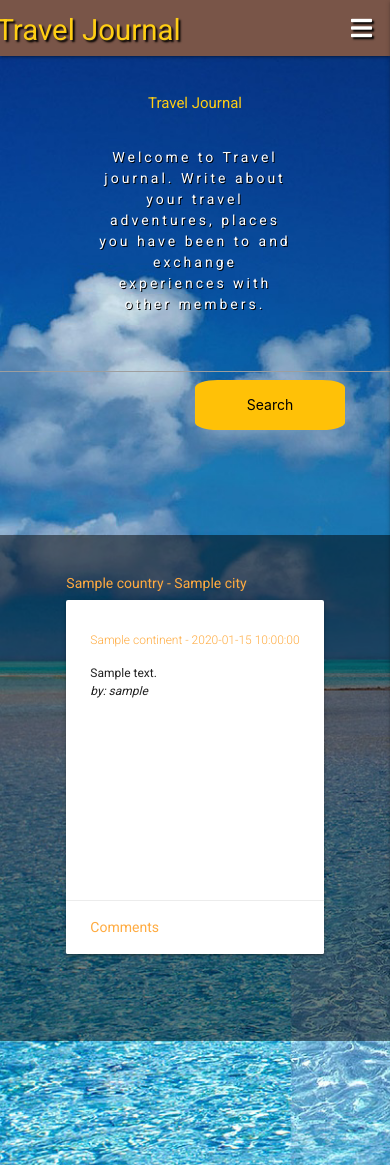
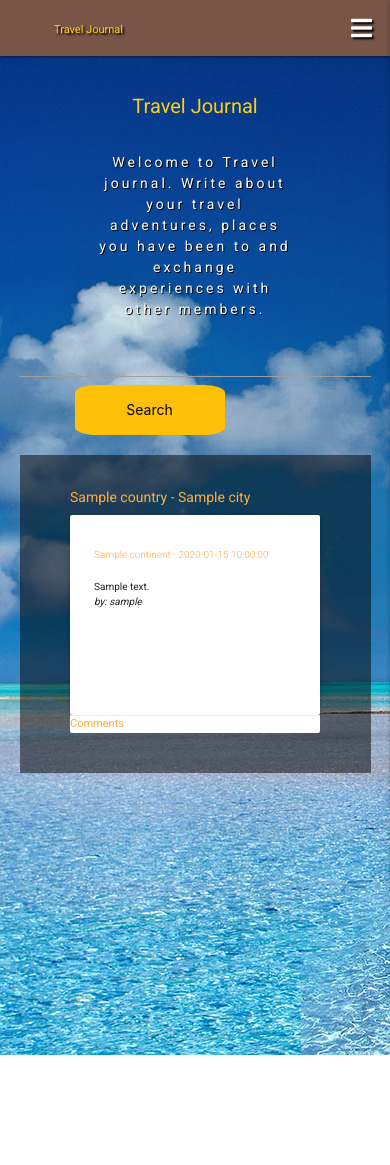
Before and after one commit to Code-Institute-Submissions/Pretro-MS3_Travelbook_AprResub, a Flask app: page / in a window 390 px wide. After the commit the page ends 1055 px from the top, so only its background shows below. Run offline with Flask 2, Linux system fonts and the light colour scheme; a database or web service that is not in the repository returns one stand-in record (values such as "Sample title"); some libraries are stand-ins or nearby versions.

Commit message:
Finishing the responsiveness part on the templates

```diff
--- a/static/css/style.css
+++ b/static/css/style.css
@@ -130,7 +130,7 @@ h3{
 line-height: 5%;
 color: #efed40;
 text-align: center;
-margin-bottom: 15px;
+margin-bottom: 55px;
 }
 .loginbox p{
     margin: 0;
@@ -187,9 +187,7 @@ margin-bottom: 15px;
 .card .card-content{
     height: 200px !important;
 }
-.travel-card{
-    height: 350px;
-}
+
 .travel-card .header{
     color: #ffab40;
 
@@ -205,7 +203,6 @@ margin-bottom: 15px;
     display: flex;
     justify-content: center;
     align-items: center;
-    min-height: 100vh;
     background: rgba(0, 0, 0, .5);
     width: 100%;
     padding: 20px;
@@ -281,207 +278,89 @@ margin-bottom: 15px;
     margin-bottom: 4px;
     margin-left: 50px;
 }
-
 a {
     text-decoration: none;
     margin-left: 30px;
 }
-
 span.activator{
     color: #FFAB40;
 }
 
-/* Profile section*/
-.row{
-    margin-bottom: 350px;
-}
-
-.card .card-content .card-title{
-    font-size: 12px;
-}
-
-@media (max-width:280px){
-    body{
-        width: 104%;
-    }
-    .boton{
-        margin-left: -95px;
-    }
-        .card .card-content{
-        height: 250px !important;
-        }
-}
-
-
-@media (max-width: 320px){
-   .fa-folder-open:before, .fa-globe:before, .fa-city:before,
-    .fa-align-left:before, .fa-calendar-alt:before {
-        display:none;
-   }
-
-}
-
-@media (max-width: 360px){
-    nav .brand-logo.center{
-        left:25%;
-    }
-    .titles h1 {
-        font-size:20px;
-    }
-     .card .card-content p, .card .card-reveal .card-title, .collection .collection-item.avatar p {
-        font-size:10px;
-    }
-    .card .card-title.activator{
-        font-size:12px;
-    }
-    .loginbox{
-        top: 75%;
-    }
-    .light-blue.lighten-1{
-        left:4px;
-    }
-      .red.accent-4{
-        left:1px;
-    }
-    .row .col.s12{
-        height: 450px;
-    }
-    h3 {
-        font-size:25px;
-    }
-    .alertas{
-        font-size:20px;
+@media (min-width: 280px) and (max-width: 768px){
+    html{
+        height: 125vh;
     }
 
-}
-@media (max-width: 375px){
-.card .card-content p{
-font-size:10px;
-}
-.red.accent-4{
-    margin-left:1px;
-}
-}
+    body{
+        background-size: auto;
+    }
 
-@media (max-width: 411px){
-    .loginbox{
-        top:85%;
+    .titles h1{
+        font-size: 20px;
     }
-    body{
-        height:130vh;
+    .boton {
+        left: 55px;
     }
-    .alertas{
-        font-size:15px;
+    nav .brand-logo.center {
+        font-size: 20px;
     }
-    .light-blue.lighten-1{
-        margin-left:1px;
+
+    .card .card-content {
+        width: 250px;
     }
-     h3 {
-        font-size:25px;
-    }
-}
-
-
-@media (max-width: 414px){
-    .titles h1{
-        font-size:15px;
-    }
-    .loginbox{
-        top:57%;
-    }
-    body{
-        height:100vh;
-    }
-    .alertas{
-        font-size:15px;
-    }
-    .light-blue.lighten-1{
-        margin-left:1px;
-    }
-      h3 {
-        font-size:25px;
-    }
-}
-
-@media(max-width:540px){
-    .loginbox{
-        margin-top: 230px;
-    }
-    .alertas{
-        font-size: 14px;
-    }
-    .container{
-        width: 100%;
-    }
-    .boton{
-        left: 195px;
-    }
-    .loginbox2 input[type="submit"]{
-        margin:10px;
-    }
-}
-
-@media(max-width:720px){
-    .card .card-content {
-    height: 300px !important;
-    }
-}
-
-@media(max-width:768px){
-    .travel-card .header{
-        font-size: 12px;
-    }
-     .card .card-content {
-    height: 300px !important;
-    }
-    .card .card-content .card-title, .card .card-content p{
+    .card .card-content .card-title, .card .card-content p, .card .card-reveal .card-title {
         font-size: 10px;
     }
-    .loginbox{
-        top:60%;
-    }
-    body{
-        height: 138vh;
-    }
-    .loginbox2{
-        margin-top: 100px;
-    }
-    .row{
-        margin-bottom: 105px;
-    }
-}
-@media(max-width:1024px){
-.travel-card .header{
-        font-size: 14px;
-    }
-    .card .card-content .card-title, .card .card-content p{
-        font-size: 12px;
-    }
-    html{
-        height: 130vh;
-    }
-    .loginbox2{
-        min-height: 60vh;
-    }
-    body{
-        background-size: 220vh;
-    }
-    .card .card-title{
-        font-size: 17px;
+    .collection .collection-item.avatar:not(.circle-clipper)>.circle{
+    display: none;
     }
     .collection .collection-item.avatar p{
         margin-left: -70px;
     }
-    .collection .collection-item.avatar:not(.circle-clipper)>.circle,
-    .collection .collection-item.avatar :not(.circle-clipper)>.circle{
-        display: none;
+    .travel-card .header{
+        font-size: 14px;
+    }
+    .loginbox{
+        width: 280px;
+        height: 390px;
+        top:77%
+    }
+    .member{
+        font-size: 25px;
+    }
+    .alertas{
+        margin: 0;
+        font-size: 10px;
+    }
+    .center, .center-align{
+        font-size: 15px;
+    }
+    .red.accent-4, .light-blue.lighten-1{
+        margin-left: 0;
+    }
+    h3{
+        font-size: 15px;
+    }
+    .loginbox2 input[type="submit"], .btn-large {
+        margin-left: 0;
+    }
+    .row .col{
+        padding: 0;
+    }
+    .fa-calendar-alt:before, .fa-city:before, .fa-align-left:before,
+    .fa-globe:before,.fa-folder-open:before{
+        content: none;
+    }
+    .prefix ~ .select-wrapper{
+        margin-left: 1.5rem;
+    }
+    .row .col.s6{
+        margin-left: 1px;
+    }
+    span.activator, .card .card-action,
+    a:not(.btn):not(.btn-large):not(.btn-small):not(.btn-large):not(.btn-floating){
+        font-size: 11px;
     }
 }
-@media(max-width:1366px){
-    .red.accent-4 {
-        left: 1px;
-    }
-    .light-blue.lighten-1{
-        left: 1px;
-    }
-}
+
+@media (min-width: 768px) and (max-width: 1024px){
--- a/templates/add_adventure.html
+++ b/templates/add_adventure.html
@@ -54,7 +54,7 @@
                 <!-- submit button -->
                 <div class="row">
                     <div class="col s12 center-align">
-                    <input type="submit" name="submit" value="Sign In">
+                    <input type="submit" name="submit" value="Add">
                     </div>
                 </div>
             </form>
--- a/templates/adventure.html
+++ b/templates/adventure.html
@@ -13,7 +13,7 @@
 <div class="loginbox2">
 <div class="row">
     {% for traveler in travels %}
-    <div class="col s12 m4 travel-card">
+    <div class="col s12 m12 travel-card">
         <h5 class="header">{{ traveler.country }} - {{traveler.city}} </h5>
         <div class="card">
             <div class="card-content">
@@ -45,7 +45,7 @@
                         type="button" name="action">Send </button>
                 </div>
             </div>
-            <div class="card-action">
+            <div class="card-action col s12">
                 <span class="activator">Comments</span>
                 {% if session.user|lower == traveler.created_by|lower %}
                 <a href="{{url_for('edit_adventure', adventure_id=traveler._id)}}">Edit</a>
--- a/templates/edit_adventure.html
+++ b/templates/edit_adventure.html
@@ -1,6 +1,5 @@
 {% extends "base.html" %}
 {% block content %}
-
 <div class="loginbox2">
     <div class="admin">
         <h3>Edit your adventures</h3>
@@ -18,9 +17,7 @@
                         {% endif %}
                         {% endfor %}
                     </select>
-
                 </div>
-
                 <!--Country-->
                 <div class="input-field col s6">
                     <i class="fas fa-globe prefix yellow-text text-white"></i>
@@ -37,7 +34,6 @@
                         class="validate white-text text-darken-4" required data-length="40">
                     <label for="city" class="white-text text-darken-4">City</label>
                 </div>
-
                 <!--Date of travel-->
                 <div class="input-field col s6 ">
                     <i class="fas fa-calendar-alt prefix yellow-text text-white"></i>
@@ -70,4 +66,4 @@
         </form>
     </div>
 </div>
-        {% endblock %}
+{% endblock %}
--- a/templates/globetrotter.html
+++ b/templates/globetrotter.html
@@ -18,7 +18,7 @@
                             <div class="card-reveal">
                                 <span class="card-title grey-text text-darken-4">{{ traveler.country }} - {{traveler.city}}<i
                                         class="material-icons right">close</i></span>
-                                <br />
+                                <br/>
                                 <ul class="collection" id="comments{{traveler._id}}">
                                     {% for comment in traveler.comments %}
                                     <li class="collection-item avatar">
```
Also changed, not shown: README.md.
